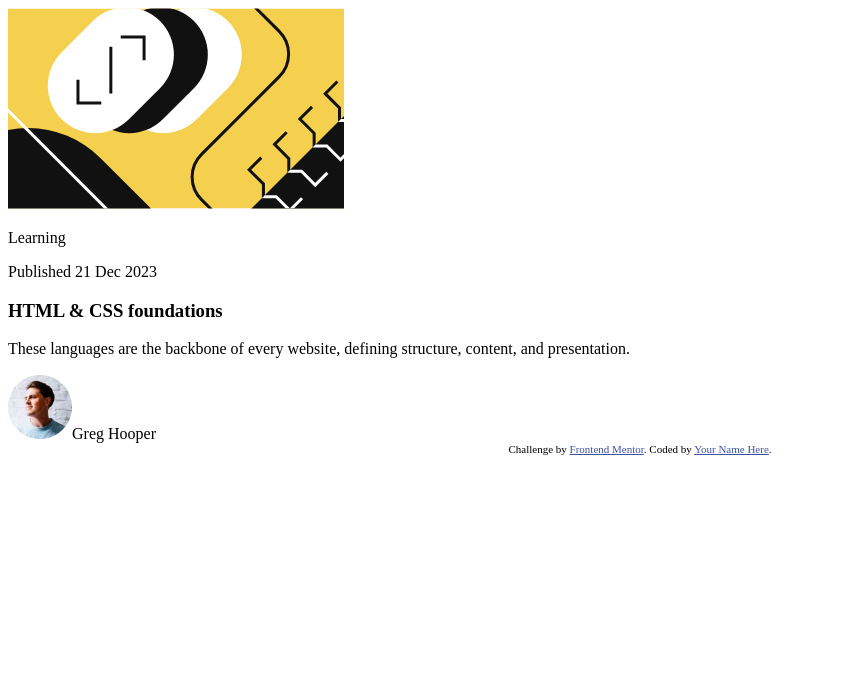
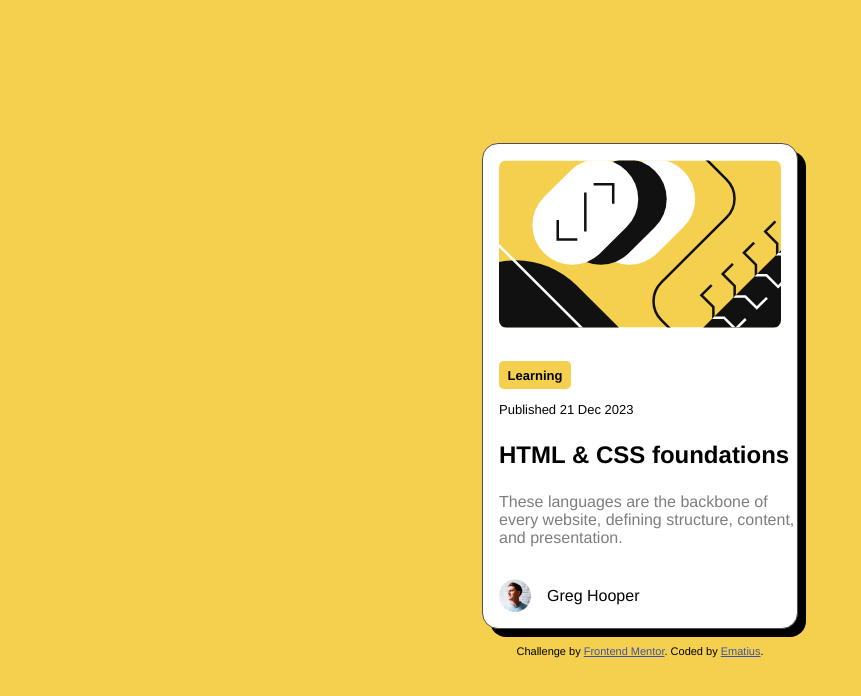
Before and after one commit to Ematius/blog-card-mentory, a plain HTML site: page index.html in a window 1280 px wide. Shown: the whole page, without its empty margins (0-861 px from the left). Drawn offline with Linux system fonts and the light colour scheme.

Commit message:
Update 28-11-24

```diff
--- /dev/null
+++ b/CSS/styles.css
@@ -0,0 +1,91 @@
+:root{
+    --font-primary: 'Figtree light',' Figtree-Italic-VariableFont_wght', 'Franklin Gothic Medium', 'Arial Narrow', Arial, sans-serif;
+    --font-primary: 'Figtree-VariableFont_wght', 'Franklin Gothic Medium', 'Arial Narrow', Arial, sans-serif;
+    --back-color: #F5D04E;
+    --border-color: #282A36;
+    --font-color: #7D7D7D;
+
+    --size-normal: 1rem;
+    --size-large: calc(var(--size-normal)+0.2);
+    --size-small: calc(var(--size-normal)-0.2);
+    --size-x-large: calc(var(--size-large)+0.2);
+    --size-x-small: calc(var(--size-small)-0.2);
+}
+
+*{
+    box-sizing: border-box;
+    font-family: var(--font-primary);
+}
+
+body{
+    min-width: 100vh;
+    background-color: var(--back-color);
+    display: flex;
+    flex-direction: column;
+    justify-content: center;
+    align-items: center;
+    height: 100vh;
+}
+article{
+    background-color: rgb(255, 255, 255);
+    width: 25%;
+    height: auto;
+    display: flex;
+    flex-direction: column;
+    border:#504f4f solid 0.1rem ;
+    border-radius: 1rem;
+    box-shadow: 0.5rem 0.5rem ;
+
+}
+
+article{
+        header{
+
+               img{
+                    border-radius: 1.5rem;
+                    padding: 1rem;
+                    width:100%;
+                    height: auto;
+                    }
+
+        }
+}
+
+section{
+        padding-left: 1rem;
+}
+section p:first-child{
+    background-color: #F5D04E;
+    width: 4.5rem;
+    padding: 0.4rem;
+    font-weight: bolder;
+    font-size: small;
+    border-radius: 0.3rem;
+    text-align: center;
+}
+section p + p{
+    font-size: small;
+}
+h1{
+    font-size: 1.5rem;
+}
+h1:hover{
+    color: #F5D04E;
+    cursor: url(../assets/cursor.cur), pointer;
+}
+
+section p:last-child{
+        color: var(--font-color);
+}
+
+footer{
+    display: flex;
+    align-items: center;
+            img{
+                height: 50%;
+                padding: 0 1rem;
+            }
+}
+div{
+    padding: 1rem;
+}
--- a/index.html
+++ b/index.html
@@ -3,7 +3,7 @@
 <head>
   <meta charset="UTF-8">
   <meta name="viewport" content="width=device-width, initial-scale=1.0"> <!-- displays site properly based on user's device -->
-
+  <link rel="stylesheet" href="CSS/styles.css">
   <link rel="icon" type="image/png" sizes="32x32" href="./assets/images/favicon-32x32.png">
 
   <title>Frontend Mentor | Blog preview card</title>
@@ -18,19 +18,19 @@
   <article>
     <header>
       <img src="assets/images/illustration-article.svg" alt="imagen yelow, black and white">
-        <p>Learning</p>
-        <p>Published 21 Dec 2023</p>
     </header>
     <section>
+      <p>Learning</p>
+      <p>Published 21 Dec 2023</p>
       <h1>HTML & CSS foundations</h1>
-        <p>These languages are the backbone of every website, defining structure, content, and presentation.</p>
+      <p>These languages are the backbone of every website, defining structure, content, and presentation.</p>
     </section>
     <footer><img src="assets/images/image-avatar.webp" alt="image of autor">Greg Hooper
     </footer>
   </article>
   <div class="attribution">
     Challenge by <a href="https://www.frontendmentor.io?ref=challenge" target="_blank">Frontend Mentor</a>.
-    Coded by <a href="#">Your Name Here</a>.
+    Coded by <a href="#">Ematius</a>.
   </div>
 </body>
 </html>
```
Also changed, not shown: 1 other file.
